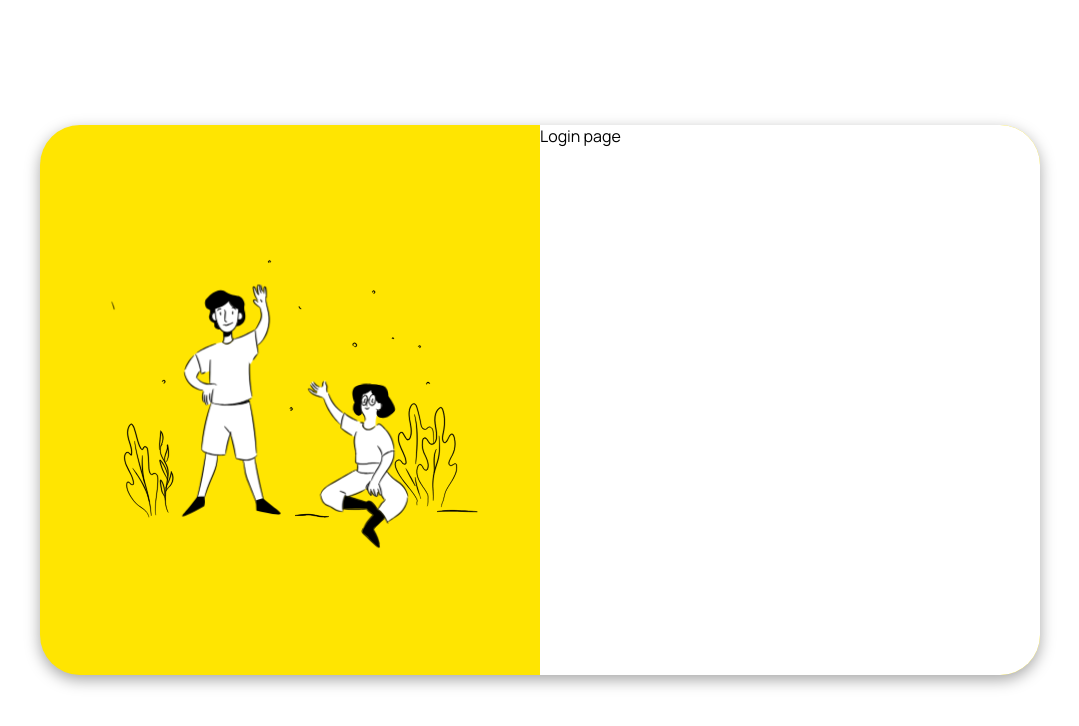
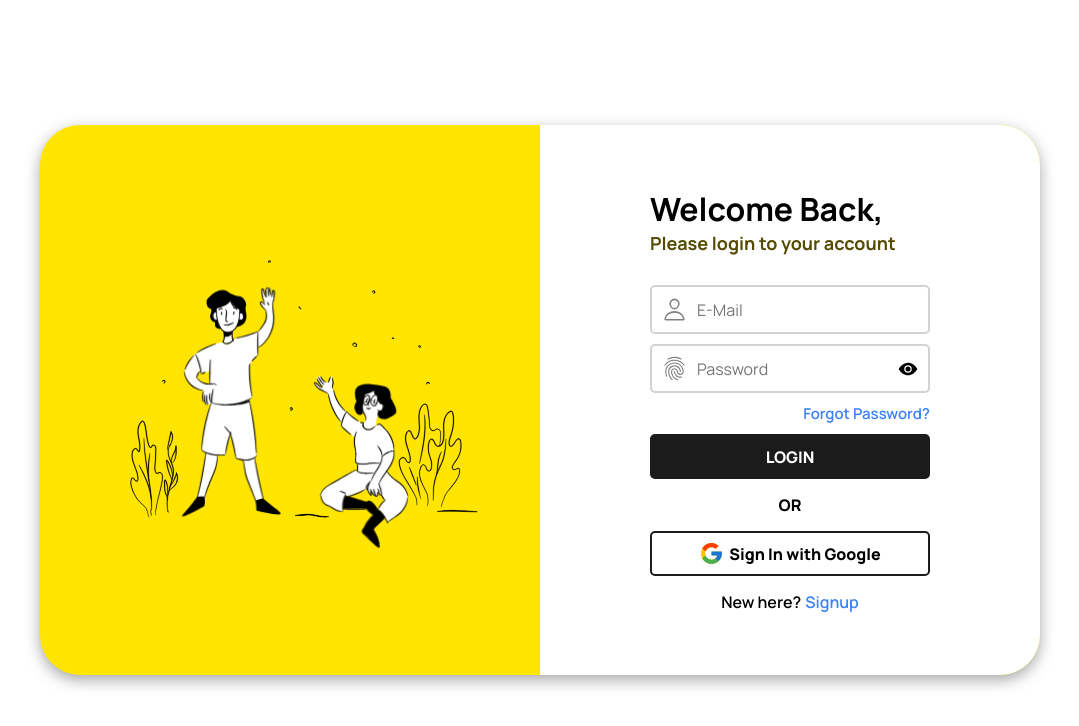
Before and after one commit to Shubham-Lal/Project-Nexus, a React (Vite) app: page /login in a window 1280 px wide. Shown: the top 726 px of the page, without its empty margins (100-1179 px from the left). Built offline with nearby package versions, Linux system fonts and the light colour scheme.

Commit message:
create login page

```diff
--- a/package.json
+++ b/package.json
@@ -13,6 +13,7 @@
     "lottie-react": "^2.4.0",
     "react": "^18.2.0",
     "react-dom": "^18.2.0",
+    "react-icons": "^5.2.1",
     "react-router-dom": "^6.23.1"
   },
   "devDependencies": {
--- a/src/App.jsx
+++ b/src/App.jsx
@@ -13,7 +13,6 @@ function App() {
       <div className='welcome-modal'>
         <div className={`left ${location.pathname === '/' ? '' : 'hide-medium-device'}`}>
           <Lottie
-            className='lottie-anim'
             animationData={Welcome}
             loop={true}
           />
--- a/src/components/login/index.jsx
+++ b/src/components/login/index.jsx
@@ -1,10 +1,63 @@
 import "./style.css";
+import { useState } from "react";
+import { Link } from "react-router-dom";
+import Lottie from "lottie-react";
+import Welcome from "../../lottie/Welcome.json";
+import { IoPersonOutline, IoFingerPrintOutline, IoEyeSharp, IoEyeOffSharp } from "react-icons/io5";
+import { FcGoogle } from "react-icons/fc";
 
 const Login = () => {
+    const [hidePassword, setHidePassword] = useState(false);
+
     return (
-        <div id='login'>
-            Login page
-        </div>
+        <form id='login'>
+            <Lottie
+                className='lottie-anim'
+                animationData={Welcome}
+                loop={true}
+            />
+
+            <h1>Welcome Back,</h1>
+            <h2>Please login to your account</h2>
+
+            <div className='input-container' style={{ marginTop: '30px' }}>
+                <IoPersonOutline size={25} color='gray' />
+                <input
+                    name='email'
+                    placeholder='E-Mail'
+                />
+            </div>
+
+            <div className='input-container' style={{ marginTop: '10px' }}>
+                <IoFingerPrintOutline size={25} color='gray' />
+                <input
+                    name='password'
+                    type={!hidePassword ? 'password' : 'text'}
+                    placeholder='Password'
+                />
+                {!hidePassword ? (
+                    <IoEyeSharp size={20} cursor='pointer' onClick={() => setHidePassword(true)} />
+                ) : (
+                    <IoEyeOffSharp size={20} cursor='pointer' onClick={() => setHidePassword(false)} />
+                )}
+            </div>
+
+            <Link to='/login' className='forgot-password'>Forgot Password?</Link>
+
+            <button type='submit' className='submit-btn'>LOGIN</button>
+
+            <p className='divider'>OR</p>
+
+            <button type='button' className='google-btn'>
+                <FcGoogle size={25} />
+                <p>Sign In with Google</p>
+            </button>
+
+            <div className='new-here'>
+                <p>New here?</p>
+                <Link to='/signup' style={{ color: '#3c82f6' }}>Signup</Link>
+            </div>
+        </form>
     )
 }
 
--- a/src/components/login/style.css
+++ b/src/components/login/style.css
@@ -1,19 +1,96 @@
 #login {
+    padding: 20px;
     width: 100%;
     height: 100%;
+    display: grid;
+    place-content: center;
     background-color: white;
     border-radius: 0 40px 40px 0;
 }
 
+#login .lottie-anim {
+    display: none;
+}
+
+#login .input-container {
+    padding: 7.5px 10px;
+    display: flex;
+    align-items: center;
+    gap: 10px;
+    border: 2px solid lightgray;
+    border-radius: 5px;
+}
+
+#login .input-container input {
+    flex: 1;
+    height: 30px;
+    font-size: 16px;
+}
+
+#login .forgot-password {
+    margin: 10px 0;
+    margin-left: auto;
+    color: #3c82f6;
+    font-size: 15px;
+    font-weight: 600;
+}
+
+#login .submit-btn {
+    margin-bottom: 15px;
+    width: 100%;
+    height: 45px;
+    display: flex;
+    align-items: center;
+    justify-content: center;
+    font-size: 16px;
+    font-weight: 800;
+    background-color: #1B1B1B;
+    color: white;
+    border: 2px solid #1B1B1B;
+    border-radius: 5px;
+    transition: all 0.2s ease-in-out;
+}
+
+#login .divider {
+    margin: 0 auto;
+    margin-bottom: 15px;
+    font-weight: 900;
+}
+
+#login .google-btn {
+    margin-bottom: 15px;
+    width: 100%;
+    height: 45px;
+    display: flex;
+    align-items: center;
+    justify-content: center;
+    gap: 5px;
+    font-size: 16px;
+    font-weight: 800;
+    border: 2px solid #1B1B1B;
+    border-radius: 5px;
+    transition: all 0.2s ease-in-out;
+}
+
+#login .new-here {
+    margin: 0 auto;
+    display: flex;
+    align-items: center;
+    gap: 4px;
+    font-size: 16px;
+    font-weight: 600;
+}
+
 @media screen and (max-width: 800px) {
     #login {
+        height: 90dvh;
         border-radius: 10px;
-        height: 90dvh;
+    }
+
+    #login .lottie-anim {
+        display: block;
+        width: 150px;
     }
 }
 
-@media screen and (max-width: 480px) {
-    #login {
-        border-radius: 10px;
-    }
-}
+@media screen and (max-width: 480px) {}
--- a/src/components/signup/style.css
+++ b/src/components/signup/style.css
@@ -7,13 +7,9 @@
 
 @media screen and (max-width: 800px) {
     #signup {
+        height: 90dvh;
         border-radius: 10px;
-        height: 90dvh;
     }
 }
 
-@media screen and (max-width: 480px) {
-    #signup {
-        border-radius: 10px;
-    }
-}
+@media screen and (max-width: 480px) {}
```
Also changed, not shown: 1 other file (tests, documents, lock files or other folders).
